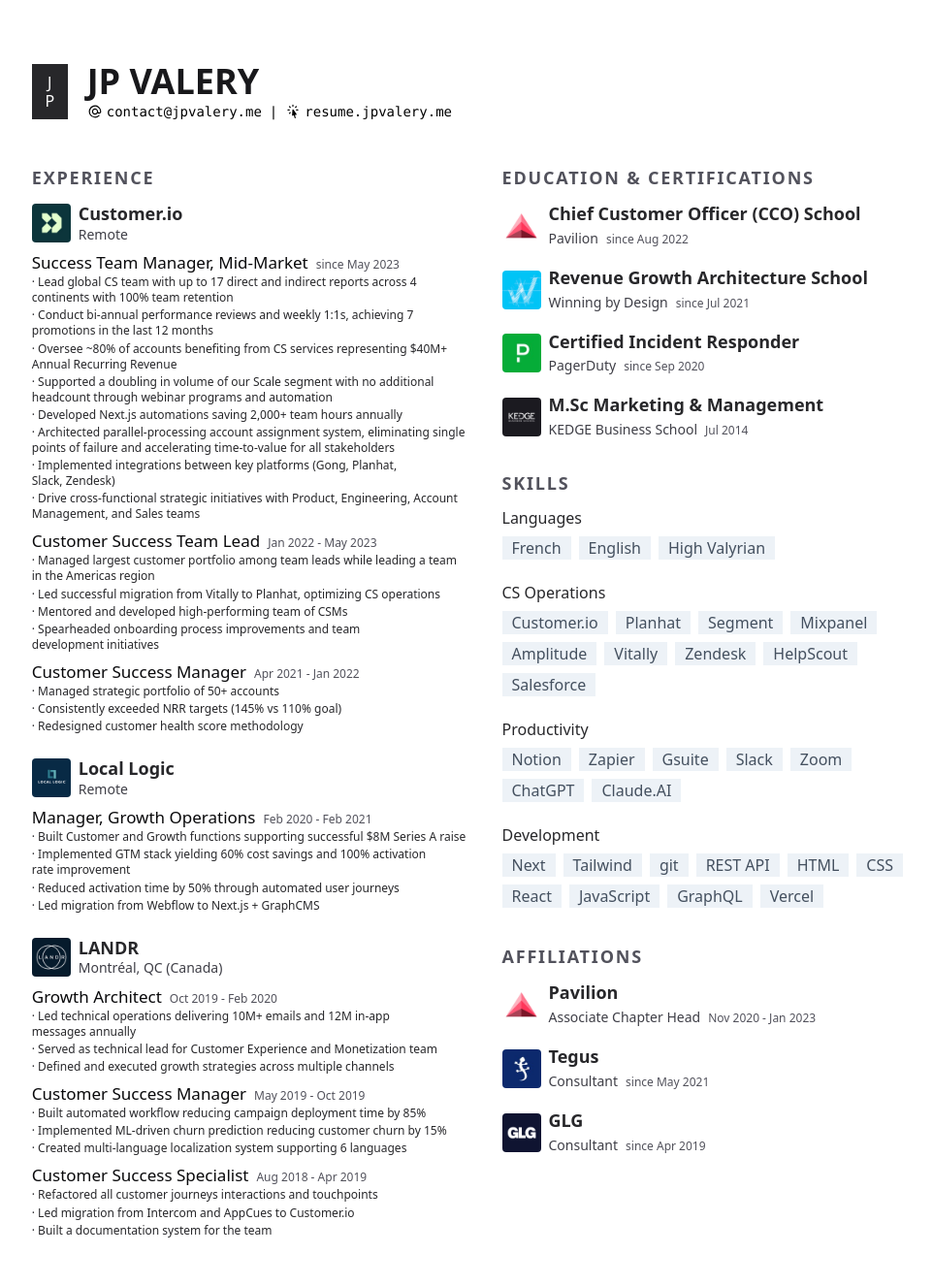
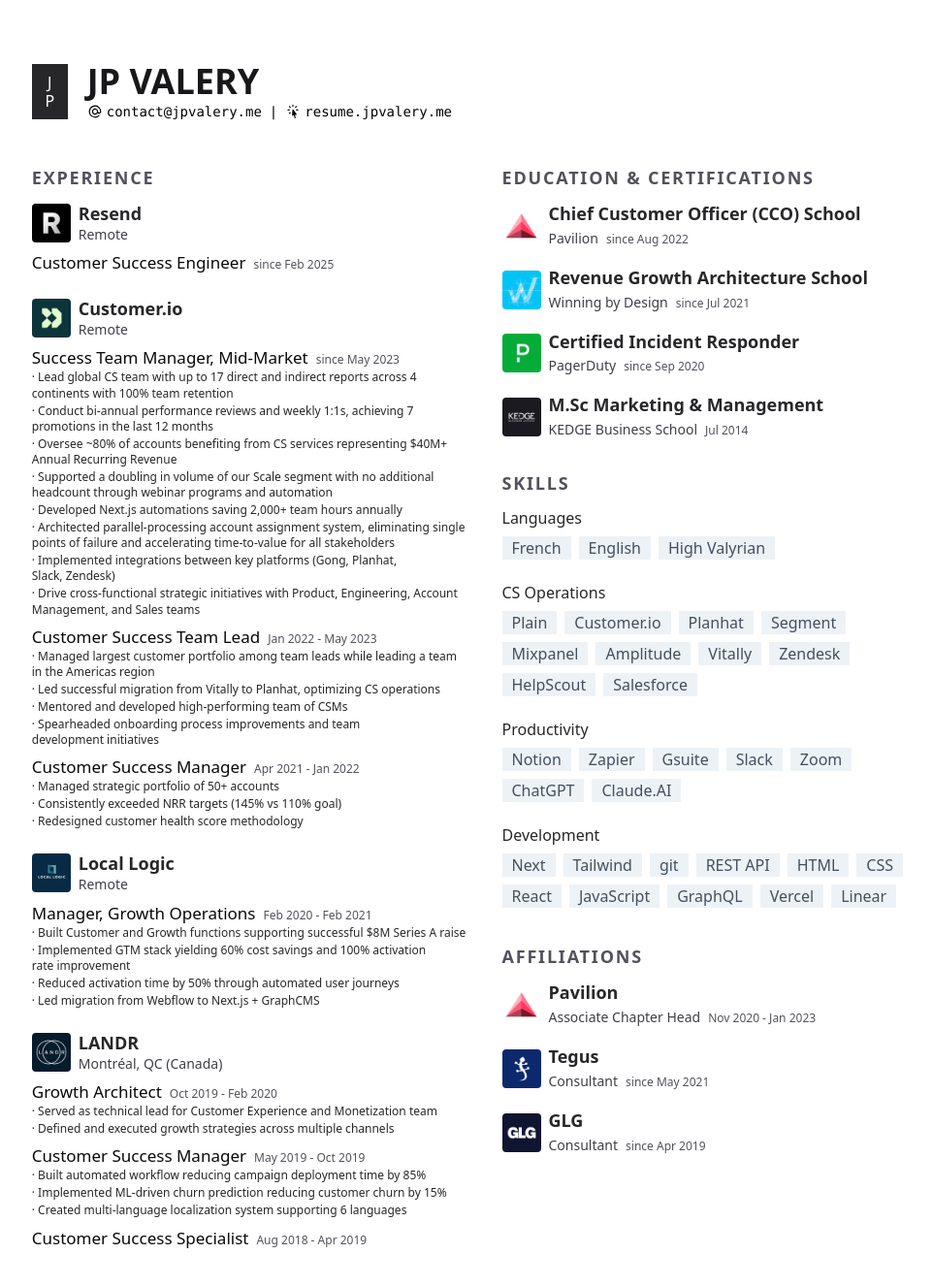
Before and after one commit to jpvalery/resume, a Next.js app: page / in a window 1280 px wide. Shown: the top 1326 px of the page at 97% size, without its empty margins (140-1102 px from the left). Built offline with nearby package versions, Linux system fonts and the light colour scheme.

Commit message:
feat: update resume

```diff
--- a/components/Experience.js
+++ b/components/Experience.js
@@ -36,7 +36,7 @@
 									{role.title.slice(0, 32)}
 								</p>
 								<p className="text-xs leading-normal text-zinc-600">
-									{role.end == ''
+									{role.end === ''
 										? `since ${role.start}`
 										: `${role.start} - ${role.end}`}
 								</p>
--- a/content/source.json
+++ b/content/source.json
@@ -1,6 +1,19 @@
 {
 	"executiveSummary": "Strategic Customer Success leader with 6+ years of experience building and scaling remote-first CS organizations. Pioneer in leveraging technical solutions to drive operational excellence, consistently identifying and implementing industry innovations ahead of market trends. Proven track record of scaling global teams while maintaining 130%+ NRR. Deep expertise in CS operations architecture, combining strategic leadership with hands-on technical implementation across modern CS tech stack.",
 	"experiences": [
+		{
+			"company": "Resend",
+			"logo_url": "/static/resend.jpg",
+			"location": "Remote",
+			"roles": [
+				{
+					"title": "Customer Success Engineer",
+					"start": "Feb 2025",
+					"end": "",
+					"description": []
+				}
+			]
+		},
 		{
 			"company": "Customer.io",
 			"logo_url": "/static/customerio.jpg",
@@ -72,7 +85,6 @@
 					"start": "Oct 2019",
 					"end": "Feb 2020",
 					"description": [
-						"Led technical operations delivering 10M+ emails and 12M in-app messages annually",
 						"Served as technical lead for Customer Experience and Monetization team",
 						"Defined and executed growth strategies across multiple channels"
 					]
@@ -91,11 +103,7 @@
 					"title": "Customer Success Specialist",
 					"start": "Aug 2018",
 					"end": "Apr 2019",
-					"description": [
-						"Refactored all customer journeys interactions and touchpoints",
-						"Led migration from Intercom and AppCues to Customer.io",
-						"Built a documentation system for the team"
-					]
+					"description": []
 				}
 			]
 		}
@@ -143,40 +151,12 @@
 			"logo_url": "/static/pagerduty.jpg"
 		}
 	],
-	"recommendations": [
-		"Victoria S.",
-		"It is hard to beat the good fortune of having a manager like Jp. He is generous with his time, leads by example, and actively seeks ways to bring the best out of you. His talent and work ethic are eclipsed only by his care and humility. Jp is the kind of person who will go the extra mile for you, and at the same time, pave the way for you to walk your own path. He has been one of my greatest teachers, and I would recommend him without reservation. ",
-		"Laura MacDonald, CPA",
-		"Jp is a renaissance man for the modern age! His problem solving and automation skills helped me find my way out of complex problems more than once. I loved working with him.",
-		"Priscilla Yee, CPA, CA",
-		"I’ve had the pleasure of working with JP for a little over a year at LANDR. During that time, although we were not in the same department, I witnessed JP continuously go above and beyond the call of duty. He took on every challenge with a positive attitude and worked tirelessly to deliver every single time. In a very short time frame, he established himself as a key player within his department. Not only did he do his work extremely well, but he genuinely cared about the projects that he was involved in. ",
-		"In my opinion, companies should be built with people like JP; individuals who have the skillset to do the work required, the passion to continuously strive for improvement, and the respect of their peers to foster teamwork and get results. I would not hesitate to recommend JP; any company would be lucky to have a person like him in the fold. ",
-		"Sophie C.",
-		"To this day, I am still so impressed with JP's meticulous work ethic and observation skills. The devil is in the details, and JP will be the first one to point out the flaws and finding creative solutions to address them, from campaign creation to team management.",
-		"My transition into a Sales driven department was largely fast-track by JP's keenness in onboarding, as well as his eloquence and fluency in diverse skills touching UX, A/B testing, HTML/CSS, and so on.",
-		"I'm happily recommending him to any employers who are looking for a polyvalent and adaptable professional.",
-		"Vanessa Salvo",
-		"JP joined LANDR at a time when our Customer Success team was going through a challenging transition phase. He faced the challenge relentlessly and proved himself time and time again as someone who cares a lot about his work. The effort he puts into things is mind-boggling. He goes the extra mile to solve a problem and has a positive, collaborative attitude. When you work with JP, it always feels like you're moving forward...and fast. It was a pleasure working with him and any organization would be lucky to have him. ",
-		"Roxana Georgiana Rascanu",
-		"I have collaborate with Jean Pierre on several projects like Dungeon Hunter 5 and Gangstar New Orleans, and I can certainly point out his ability to deliver the assets requested in time and in good quality. He showed exceptional professionalism, dynamism and has solid skills in his field of expertise.\r",
-		"It was an immense pleasure to work with him - he is reliable, hardworking and very honest :). ",
-		"Gwennaëlle Dugand",
-		"I had the opportunity to work with JP at Point Zero. It was a pleasure, a great colleague, very professional. \r",
-		"Great in building analysis, giving relevant solutions to solve problems. \r",
-		"Not afraid to work and good team player.",
-		"Ryan Changes",
-		"I worked with Jp consistently during my time at Gameloft, and on some of the company's biggest games. Jp was always an asset to any project or task I worked with him on. From high quality work, effective communication, and new ideas on how to shake things up, Jp was a true professional. With all of that said, I firmly believe Jp is a great addition to any team he is on, and I look forward to the day where our paths cross again!",
-		"Kieran O'Leary",
-		"Ma collaboration avec Jean-Pierre est de celles que l'on envie. Community Manager passionne, au fait des dernieres tendances et innovations dans son domaine et dans le monde digitale au sens large, il est egalement d'une aide precieuse de par ses competences en developpement web et son expertise des outils graphiques. En somme, une personne dont la contribution est d'une aide precieuse dans toutes les situations qui appellent a etre creatif, et professionnel.",
-		"Pierre Morizot - Hiring",
-		"I had the opportunity to work with Jp on a bunch of courses and workshop. On top of being a great and key element in a team, Jp is very knowledgeable on everything which is link to digital and IT. \r",
-		"Jp is aslo very reliable person, he always deliver on his promise !"
-	],
 	"skills": [
 		{ "title": "languages", "content": ["French", "English", "High Valyrian"] },
 		{
 			"title": "CS Operations",
 			"content": [
+				"Plain",
 				"Customer.io",
 				"Planhat",
 				"Segment",
@@ -212,7 +192,8 @@
 				"React",
 				"JavaScript",
 				"GraphQL",
-				"Vercel"
+				"Vercel",
+				"Linear"
 			]
 		}
 	]
```
Also changed, not shown: public/static/resend.jpg (added).
